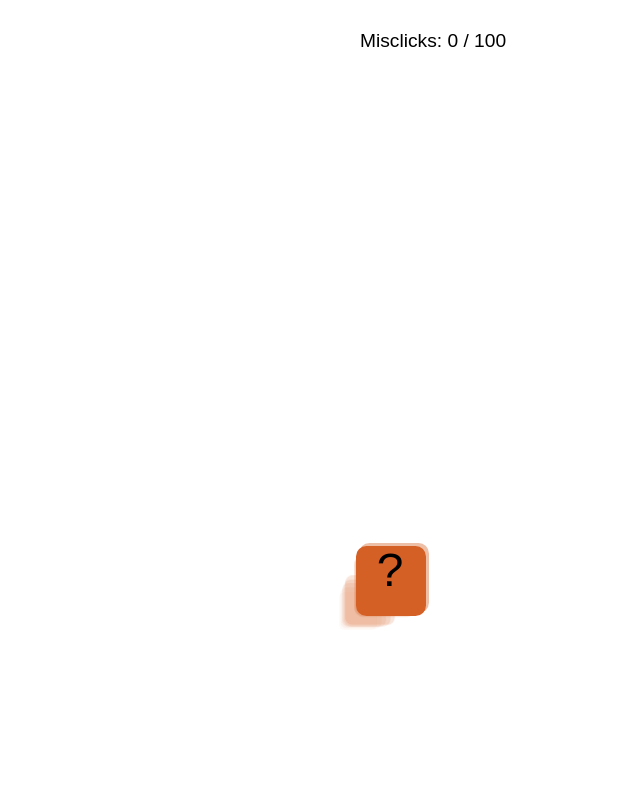
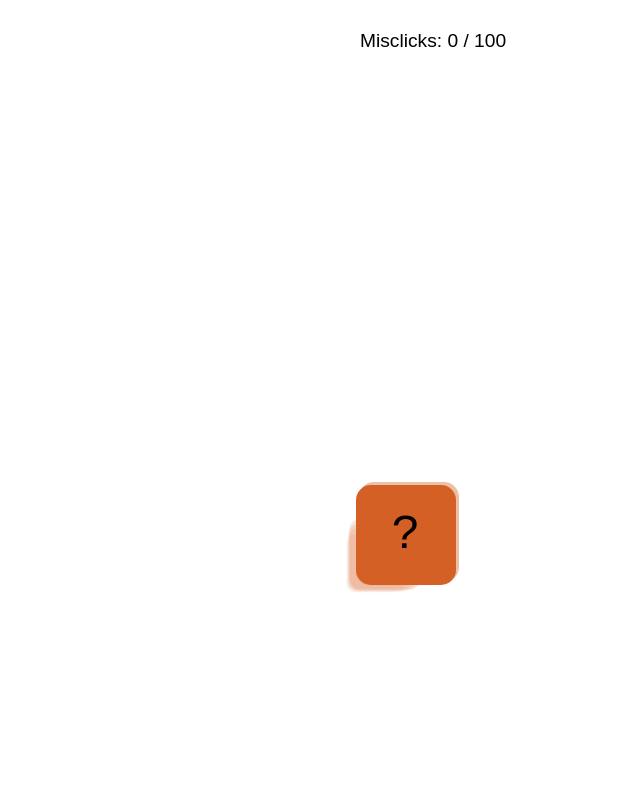
Before and after one commit to Flyingdev2/Flyingdev2.github.io, a plain HTML site: page fsd-projects/bouncing-box/index.html in a window 1280 px wide. Shown: the top 800 px of the page, without its empty margins (640-1280 px from the left). Drawn offline with Linux system fonts and the light colour scheme.

Commit message:
made box bigger

```diff
--- a/fsd-projects/bouncing-box/index.html
+++ b/fsd-projects/bouncing-box/index.html
@@ -6,12 +6,13 @@
     <script src="jquery.min.js"></script>
     <style>
       .box {
-        width: 70px;
-        height: 70px;
+        width: 100px;
+        height: 100px;
         background-color: #d56025;
         font-size: 300%;
         font-family:'Courier New', Courier, monospace;
         text-align: center;
+        line-height: 100px;
         user-select: none;
         display: block;
         position: absolute;
@@ -22,8 +23,8 @@
 
       /* css for the box trail */
       .box-echo {
-        width: 70px;
-        height: 70px;
+        width: 100px;
+        height: 100px;
         background-color: #d56025;
         position: absolute;
         border-radius: 15%;
@@ -134,14 +135,14 @@
       }, 10);
 
 
-      if (positionX > (boardWidth - 70)) {
+      if (positionX > (boardWidth - 100)) {
         directionX = -1;
       }
       else if (positionX < 0){
         directionX = 1;
       }
 
-      if (positionY > (boardHeight - 70)) {
+      if (positionY > (boardHeight - 100)) {
         directionY = -1;
       }
       else if (positionY < 0){
@@ -153,6 +154,8 @@
     }
 
     function handleBoardClick() {
+
+
       if (isGameOver) return;
 
       misclicks += 1;
```
